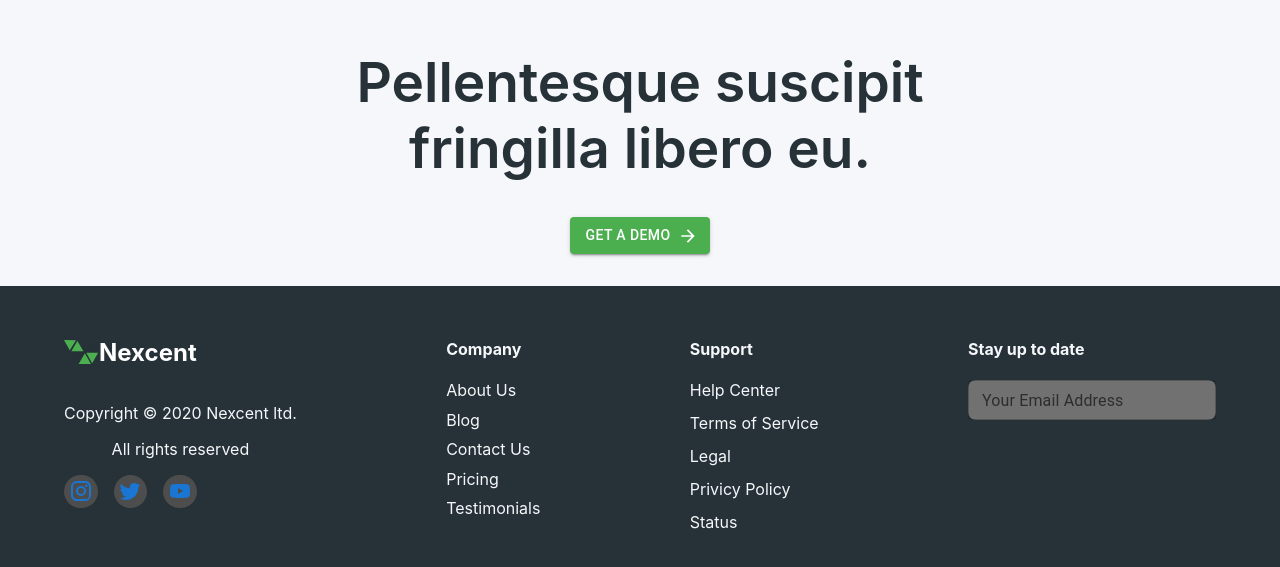
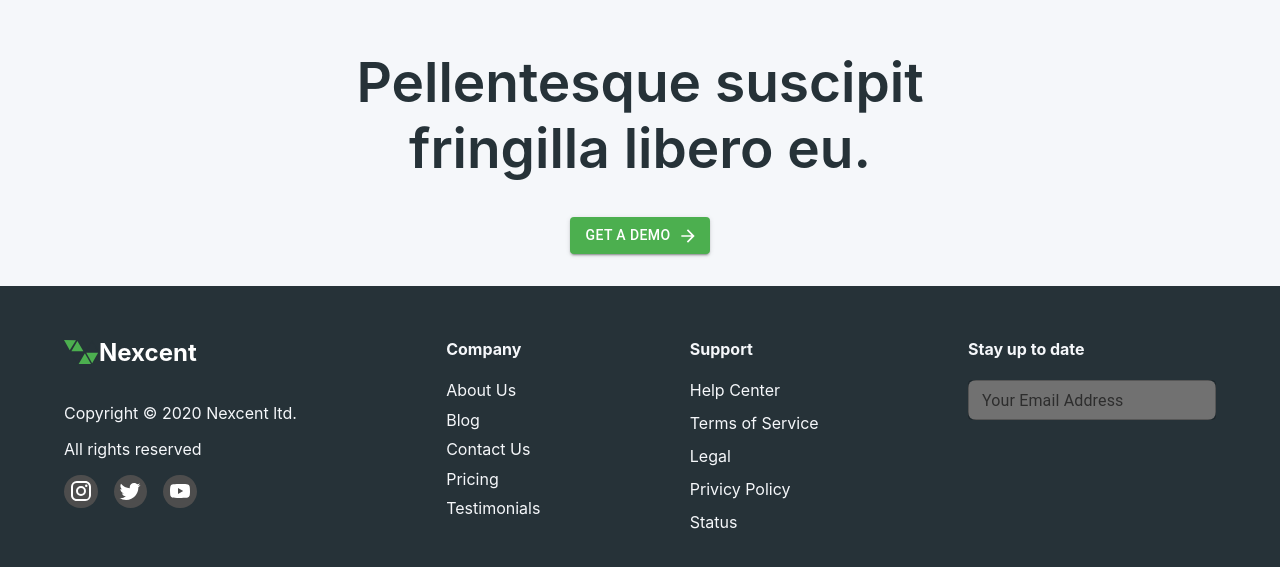
Before and after one commit to Shakiba-Alipour/React-Responsive-Project-Test, a React (Create React App) app in the folder react-test/: page / in a window 1280 px wide. Shown: the part 1822-2389 px from the top of the page. Built offline with nearby package versions, Linux system fonts and the light colour scheme.

Commit message:
icons' color and text align are corrected

```diff
--- a/react-test/src/components/Footer.css
+++ b/react-test/src/components/Footer.css
@@ -30,6 +30,7 @@
 
 #copy-right p {
   color: var(--silver);
+  text-align: left;
 }
 
 #socials {
@@ -48,6 +49,7 @@
   margin-right: 1em;
   display: flex;
   align-content: center;
+  color: var(--white);
 }
 
 .footer-sections {
```
